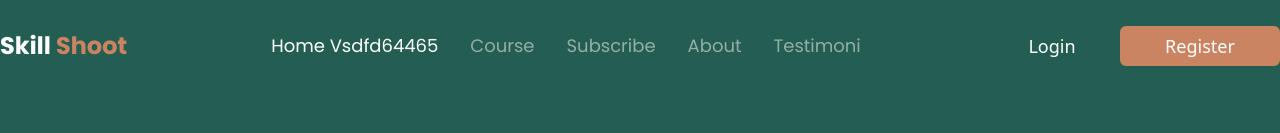
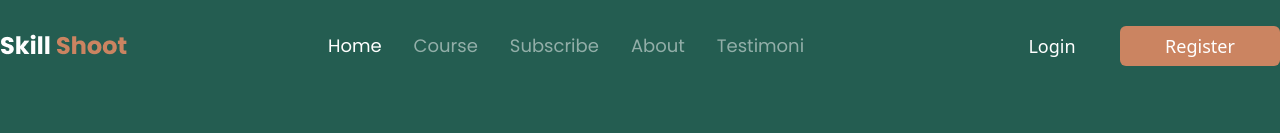
Before and after one commit to mdarmanbd/interview, a Vue app in the folder webAppick/: page / in a window 1280 px wide. Shown: the top 133 px of the page. Built offline with nearby package versions, Linux system fonts and the light colour scheme.

Commit message:
correction

```diff
--- a/webAppick/src/components/Navbar.vue
+++ b/webAppick/src/components/Navbar.vue
@@ -24,7 +24,7 @@ const colosMobileMenu = () => {
                     <ul class="py-2 flex md:space-x-3 lg:space-x-8">
                         <li>
                             <a href="#" class="text-white text-base lg:text-lg capitalize">
-                                Home vsdfd64465
+                                Home
                             </a>
                         </li>
                         <li>
```
